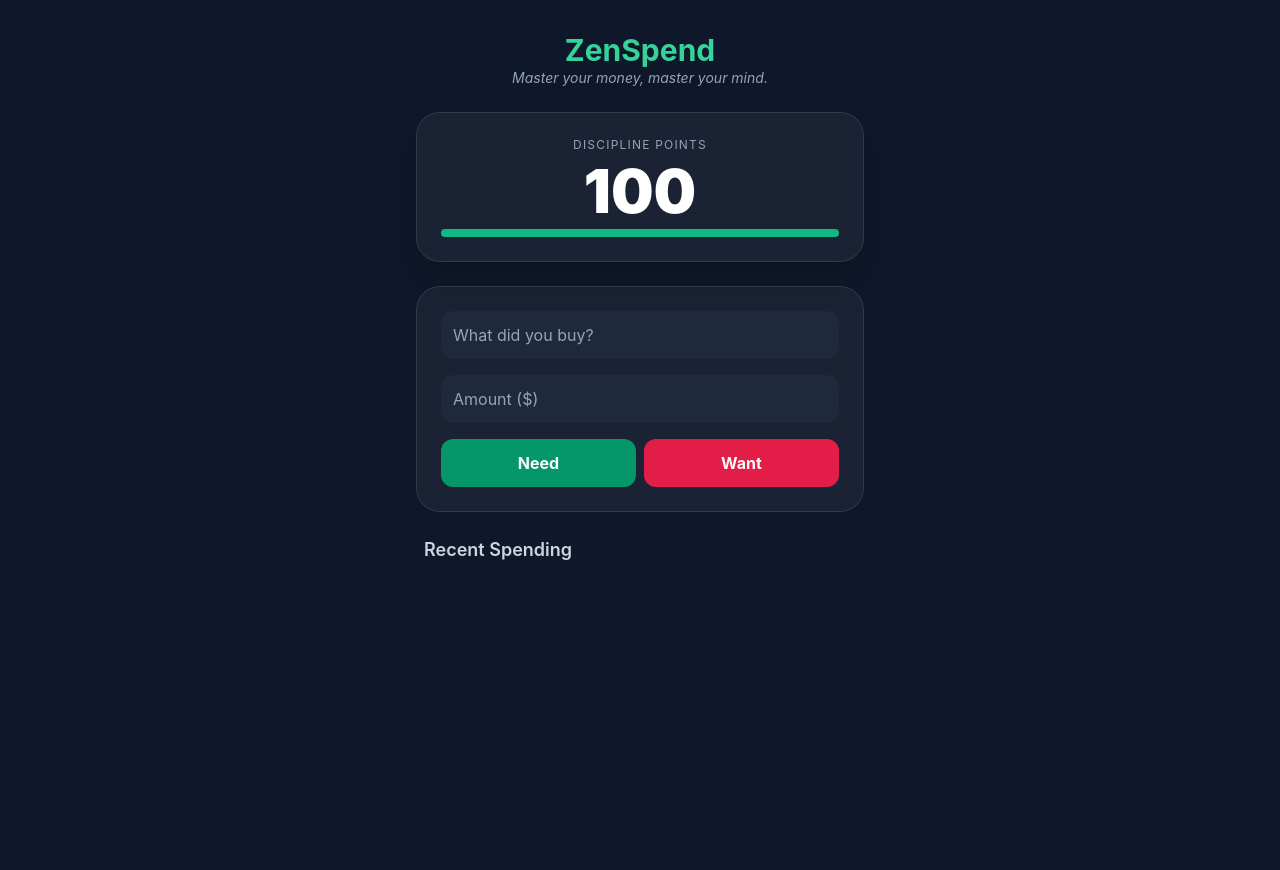
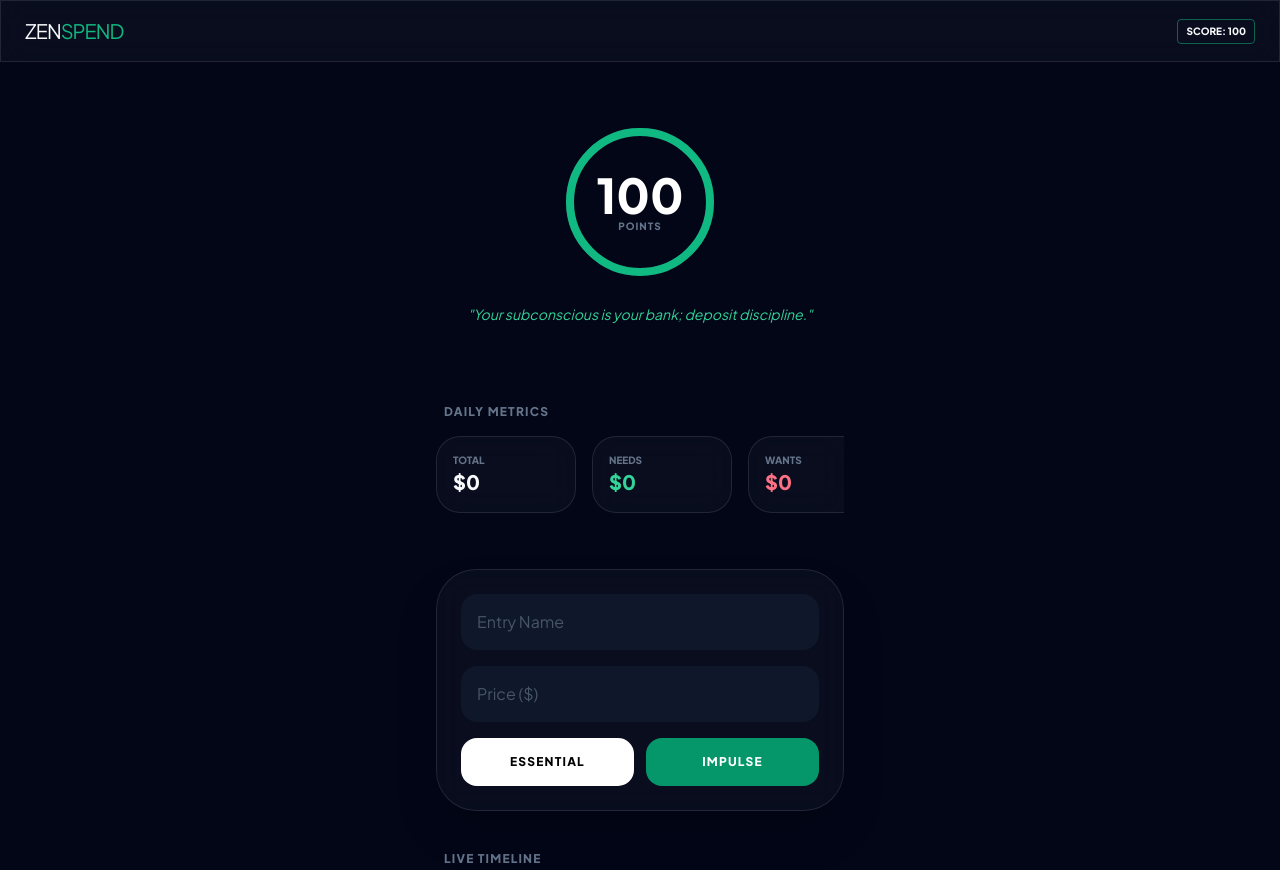
Before and after one commit to KBBrian-dev/The-financial-discipline-, a plain HTML site: page index.html in a window 1280 px wide. Shown: the top 870 px of the page. Before the commit the page ends 800 px from the top, so only its background shows below. Drawn offline with nearby package versions, Linux system fonts and the light colour scheme.

Commit message:
Update index.html

```diff
--- a/index.html
+++ b/index.html
@@ -3,95 +3,162 @@
 <head>
     <meta charset="UTF-8">
     <meta name="viewport" content="width=device-width, initial-scale=1.0">
-    <title>ZenSpend | Discipline Tracker</title>
+    <title>ZenSpend | Discovery Hub</title>
     <script src="https://cdn.tailwindcss.com"></script>
+    <link href="https://fonts.googleapis.com/css2?family=Plus+Jakarta+Sans:wght@400;600;800&display=swap" rel="stylesheet">
     <style>
-        body { background-color: #0f172a; color: #f8fafc; font-family: 'Inter', sans-serif; }
-        .glass { background: rgba(255, 255, 255, 0.05); backdrop-filter: blur(10px); border: 1px solid rgba(255, 255, 255, 0.1); }
+        body {
+            background: #020617;
+            color: #f8fafc;
+            font-family: 'Plus Jakarta Sans', sans-serif;
+            overflow-x: hidden;
+        }
+        .glass-card {
+            background: rgba(255, 255, 255, 0.03);
+            backdrop-filter: blur(15px);
+            border: 1px solid rgba(255, 255, 255, 0.1);
+        }
+        .scroll-section { scroll-snap-type: x mandatory; }
+        .snap-item { scroll-snap-align: start; }
+        ::-webkit-scrollbar { width: 5px; }
+        ::-webkit-scrollbar-thumb { background: #10b981; border-radius: 10px; }
     </style>
 </head>
-<body class="p-4 md:p-8">
+<body class="pb-10">
 
-    <div class="max-w-md mx-auto space-y-6">
-        <header class="text-center">
-            <h1 class="text-3xl font-bold text-emerald-400">ZenSpend</h1>
-            <p class="text-slate-400 text-sm italic">Master your money, master your mind.</p>
-        </header>
+    <nav class="sticky top-0 z-50 glass-card px-6 py-4 flex justify-between items-center">
+        <h1 class="font-800 text-xl tracking-tighter">ZEN<span class="text-emerald-500">SPEND</span></h1>
+        <div id="grade-badge" class="text-[10px] font-bold border border-emerald-500/50 px-2 py-1 rounded">SCORE: 100</div>
+    </nav>
 
-        <div class="glass p-6 rounded-3xl text-center shadow-xl">
-            <p class="text-xs uppercase tracking-widest text-slate-400">Discipline Points</p>
-            <div id="score" class="text-6xl font-black text-white my-2">100</div>
-            <div class="w-full bg-slate-800 h-2 rounded-full overflow-hidden">
-                <div id="scoreBar" class="bg-emerald-500 h-full transition-all duration-500" style="width: 100%"></div>
+    <div class="max-w-md mx-auto p-5 space-y-10">
+
+        <section class="text-center py-10">
+            <div class="relative inline-block">
+                <svg class="w-40 h-40 transform -rotate-90">
+                    <circle cx="80" cy="80" r="70" stroke="currentColor" stroke-width="8" fill="transparent" class="text-slate-800" />
+                    <circle id="progress-circle" cx="80" cy="80" r="70" stroke="currentColor" stroke-width="8" fill="transparent"
+                        stroke-dasharray="440" stroke-dashoffset="0" class="text-emerald-500 transition-all duration-1000" />
+                </svg>
+                <div class="absolute inset-0 flex flex-col items-center justify-center">
+                    <span id="score-text" class="text-5xl font-extrabold text-white">100</span>
+                    <span class="text-[10px] text-slate-500 font-bold uppercase tracking-widest">Points</span>
+                </div>
             </div>
-        </div>
+            <p id="insight-text" class="mt-4 text-emerald-400 text-sm italic italic">"Your subconscious is your bank; deposit discipline."</p>
+        </section>
 
-        <div class="glass p-6 rounded-3xl space-y-4">
-            <input id="item" type="text" placeholder="What did you buy?" class="w-full bg-slate-800 border-none rounded-xl p-3 text-white focus:ring-2 focus:ring-emerald-500 outline-none">
-            <input id="amount" type="number" placeholder="Amount ($)" class="w-full bg-slate-800 border-none rounded-xl p-3 text-white focus:ring-2 focus:ring-emerald-500 outline-none">
+        <section>
+            <h3 class="text-xs font-bold text-slate-500 uppercase tracking-widest mb-4 px-2">Daily Metrics</h3>
+            <div class="flex gap-4 overflow-x-auto pb-4 no-scrollbar scroll-section">
+                <div class="snap-item min-w-[140px] glass-card p-4 rounded-3xl">
+                    <p class="text-[10px] text-slate-500 font-bold uppercase">Total</p>
+                    <p id="total-val" class="text-xl font-bold">$0</p>
+                </div>
+                <div class="snap-item min-w-[140px] glass-card p-4 rounded-3xl">
+                    <p class="text-[10px] text-slate-500 font-bold uppercase">Needs</p>
+                    <p id="needs-val" class="text-xl font-bold text-emerald-400">$0</p>
+                </div>
+                <div class="snap-item min-w-[140px] glass-card p-4 rounded-3xl">
+                    <p class="text-[10px] text-slate-500 font-bold uppercase">Wants</p>
+                    <p id="wants-val" class="text-xl font-bold text-rose-400">$0</p>
+                </div>
+            </div>
+        </section>
 
-            <div class="flex gap-2">
-                <button onclick="addExpense(true)" class="flex-1 bg-emerald-600 hover:bg-emerald-500 py-3 rounded-xl font-bold transition">Need</button>
-                <button onclick="addExpense(false)" class="flex-1 bg-rose-600 hover:bg-rose-500 py-3 rounded-xl font-bold transition">Want</button>
+        <section class="glass-card p-6 rounded-[2.5rem] space-y-4 shadow-2xl">
+            <input id="item" type="text" placeholder="Entry Name" class="w-full bg-slate-900 border-none rounded-2xl p-4 text-white placeholder:text-slate-600 focus:ring-1 focus:ring-emerald-500 outline-none">
+            <input id="amount" type="number" placeholder="Price ($)" class="w-full bg-slate-900 border-none rounded-2xl p-4 text-white placeholder:text-slate-600 focus:ring-1 focus:ring-emerald-500 outline-none">
+            <div class="flex gap-3">
+                <button onclick="addEntry(true)" class="flex-1 bg-white text-black py-4 rounded-2xl font-bold text-xs uppercase tracking-widest active:scale-95 transition">Essential</button>
+                <button onclick="addEntry(false)" class="flex-1 bg-emerald-600 text-white py-4 rounded-2xl font-bold text-xs uppercase tracking-widest active:scale-95 transition">Impulse</button>
             </div>
-        </div>
+        </section>
 
-        <div class="space-y-3">
-            <h2 class="text-lg font-semibold px-2 text-slate-300">Recent Spending</h2>
-            <div id="history" class="space-y-2">
+        <section class="space-y-4">
+            <h3 class="text-xs font-bold text-slate-500 uppercase tracking-widest px-2">Live Timeline</h3>
+            <div id="history-feed" class="space-y-3">
                 </div>
-        </div>
+        </section>
+
+        <section class="pt-10 border-t border-slate-800">
+            <h3 class="text-center text-sm font-bold text-emerald-500 uppercase tracking-[0.3em] mb-8">The Physics of Wealth</h3>
+
+            <div class="space-y-6">
+                <div class="glass-card p-6 rounded-3xl">
+                    <h4 class="font-bold text-white mb-2">Entropy & Expenses</h4>
+                    <p class="text-xs text-slate-400 leading-relaxed">Money, like energy in a closed system, tends toward entropy (disorder). Discipline is the external work required to maintain financial order.</p>
+                </div>
+
+                <div class="glass-card p-6 rounded-3xl">
+                    <h4 class="font-bold text-white mb-2">The Subconscious Hook</h4>
+                    <p class="text-xs text-slate-400 leading-relaxed">Impulse buys are often the subconscious mind seeking a dopamine spike to compensate for stress. Log your 'Wants' to make the invisible visible.</p>
+                </div>
+
+                <div class="bg-gradient-to-br from-emerald-900/40 to-slate-900 p-6 rounded-3xl border border-emerald-500/20">
+                    <h4 class="font-bold text-emerald-400 mb-2 underline">Daily Mission</h4>
+                    <p class="text-sm font-semibold text-white">Don't log a single 'Want' for the next 4 hours to earn +10 Discipline Points.</p>
+                </div>
+            </div>
+        </section>
+
     </div>
 
     <script>
         let score = 100;
-        const historyDiv = document.getElementById('history');
-        const scoreDisplay = document.getElementById('score');
-        const scoreBar = document.getElementById('scoreBar');
+        let logs = [];
 
-        function addExpense(isNeed) {
+        function updateDisplay() {
+            // Circle Progress
+            const circle = document.getElementById('progress-circle');
+            const offset = 440 - (score / 100) * 440;
+            circle.style.strokeDashoffset = offset;
+
+            document.getElementById('score-text').innerText = score;
+            document.getElementById('grade-badge').innerText = `SCORE: ${score}`;
+
+            // History Rendering
+            const feed = document.getElementById('history-feed');
+            feed.innerHTML = '';
+            let total = 0, nTotal = 0, wTotal = 0;
+
+            logs.forEach(log => {
+                total += parseFloat(log.amount);
+                if(log.isNeed) nTotal += parseFloat(log.amount);
+                else wTotal += parseFloat(log.amount);
+
+                const div = document.createElement('div');
+                div.className = "glass-card p-4 rounded-2xl flex justify-between items-center";
+                div.innerHTML = `
+                    <div class="flex items-center gap-3">
+                        <div class="w-2 h-2 rounded-full ${log.isNeed ? 'bg-emerald-500' : 'bg-rose-500'}"></div>
+                        <div><p class="text-sm font-bold">${log.item}</p><p class="text-[10px] text-slate-500">${new Date().toLocaleTimeString([], {hour: '2-digit', minute:'2-digit'})}</p></div>
+                    </div>
+                    <span class="font-black">$${log.amount}</span>
+                `;
+                feed.prepend(div);
+            });
+
+            document.getElementById('total-val').innerText = `$${total}`;
+            document.getElementById('needs-val').innerText = `$${nTotal}`;
+            document.getElementById('wants-val').innerText = `$${wTotal}`;
+        }
+
+        function addEntry(isNeed) {
             const item = document.getElementById('item').value;
             const amount = document.getElementById('amount').value;
+            if(!item || !amount) return;
 
-            if (!item || !amount) return alert("Fill in the details!");
+            if(isNeed) score = Math.min(100, score + 2);
+            else score = Math.max(0, score - Math.floor(amount/5));
 
-            // Discipline Logic: Lose points for "Wants", maintain for "Needs"
-            if (!isNeed) {
-                score -= Math.floor(amount / 5);
-                if (score < 0) score = 0;
-            } else {
-                score += 2; // Small bonus for being responsible
-                if (score > 100) score = 100;
-            }
-
-            updateUI(item, amount, isNeed);
-
-            // Clear inputs
+            logs.push({item, amount, isNeed});
             document.getElementById('item').value = '';
             document.getElementById('amount').value = '';
+            updateDisplay();
         }
 
-        function updateUI(item, amount, isNeed) {
-            scoreDisplay.innerText = score;
-            scoreBar.style.width = score + "%";
-
-            // Color logic for bar
-            if (score < 40) scoreBar.className = "bg-rose-500 h-full transition-all duration-500";
-            else if (score < 70) scoreBar.className = "bg-amber-500 h-full transition-all duration-500";
-            else scoreBar.className = "bg-emerald-500 h-full transition-all duration-500";
-
-            // Add to history list
-            const entry = document.createElement('div');
-            entry.className = "glass p-4 rounded-2xl flex justify-between items-center animate-fade-in";
-            entry.innerHTML = `
-                <div>
-                    <p class="font-medium">${item}</p>
-                    <p class="text-xs ${isNeed ? 'text-emerald-400' : 'text-rose-400'}">${isNeed ? 'Essential' : 'Luxury / Want'}</p>
-                </div>
-                <span class="font-bold text-lg">$${amount}</span>
-            `;
-            historyDiv.prepend(entry);
-        }
+        updateDisplay();
     </script>
 </body>
 </html>
```
